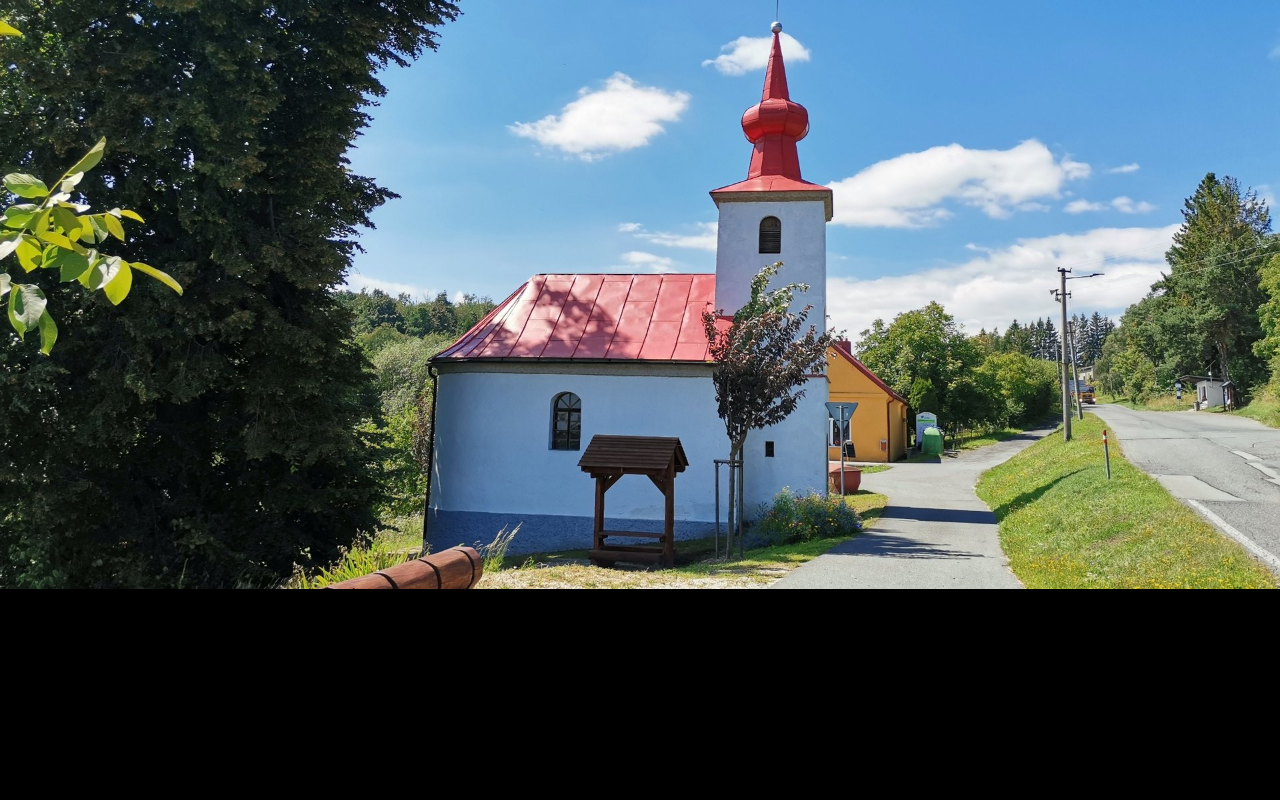
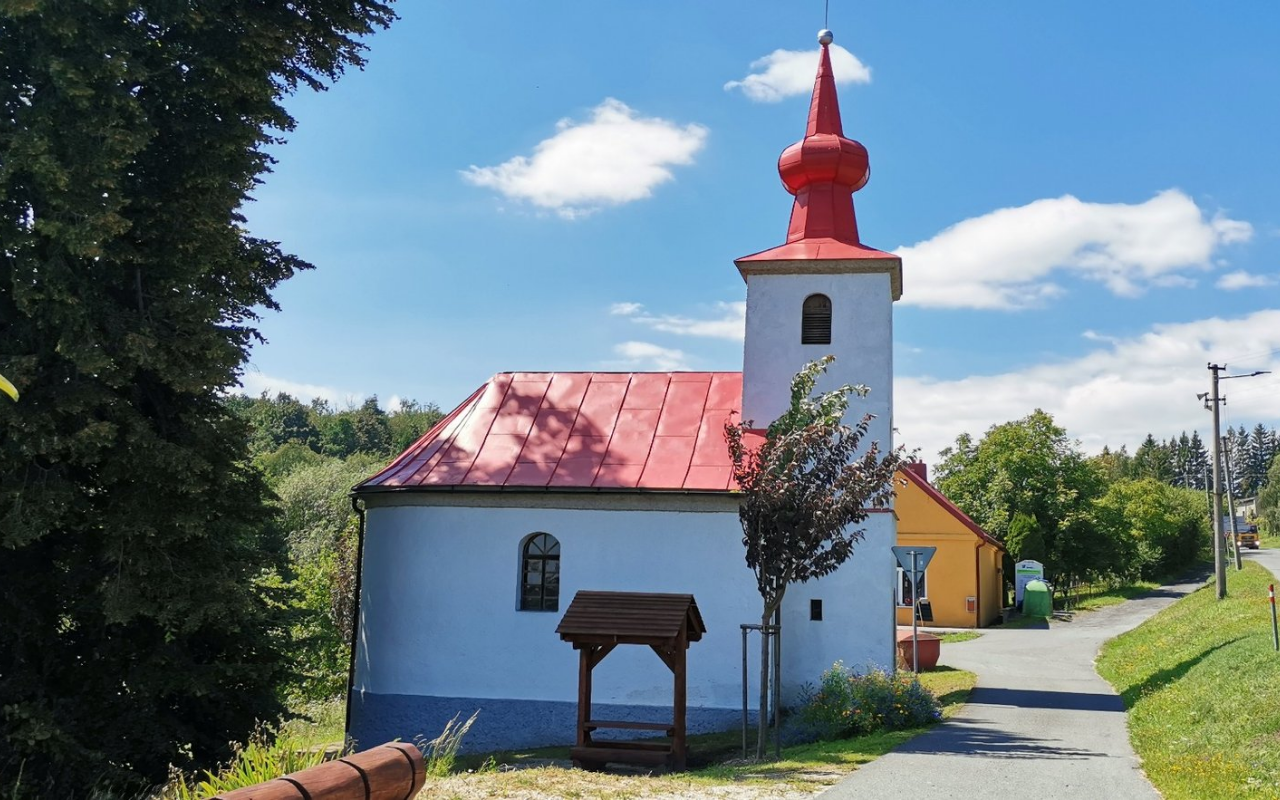
Before and after one commit to jaroslavkolcava/krchlebynamorave.cz, a plain HTML site: page index.html in a window 1280 px wide. Drawn offline with Linux system fonts and the light colour scheme.

Commit message:
Update index.html

```diff
--- a/index.html
+++ b/index.html
@@ -9,19 +9,32 @@
       margin: 0;
       padding: 0;
       height: 100%;
-      background: #000;
+      background: white; /* bílé pozadí */
     }
+
+    /* Výchozí styl pro mobily */
     img {
       display: block;
       margin: 0 auto;
-      width: 100%;   /* přizpůsobí šířku */
-      height: auto;  /* zachová poměr stran */
-      max-height: 100vh; /* na PC nepřesáhne výšku monitoru */
+      width: 100%;
+      height: auto;
+    }
+
+    /* Na větších obrazovkách použijeme pozadí, aby vyplnilo monitor */
+    @media (min-width: 769px) {
+      body {
+        background: white url('files/krchleby.jpg') no-repeat center center;
+        background-size: cover; /* přiblížení, aby to vyplnilo monitor */
+      }
+      img {
+        display: none; /* na PC obrázek skryjeme, používáme pozadí */
+      }
     }
   </style>
 </head>
 <body>
 
+  <!-- Obrázek se použije jen na mobilech -->
   <img src="files/krchleby.jpg" alt="KRCHLEBY na Moravě">
 
 </body>
```
